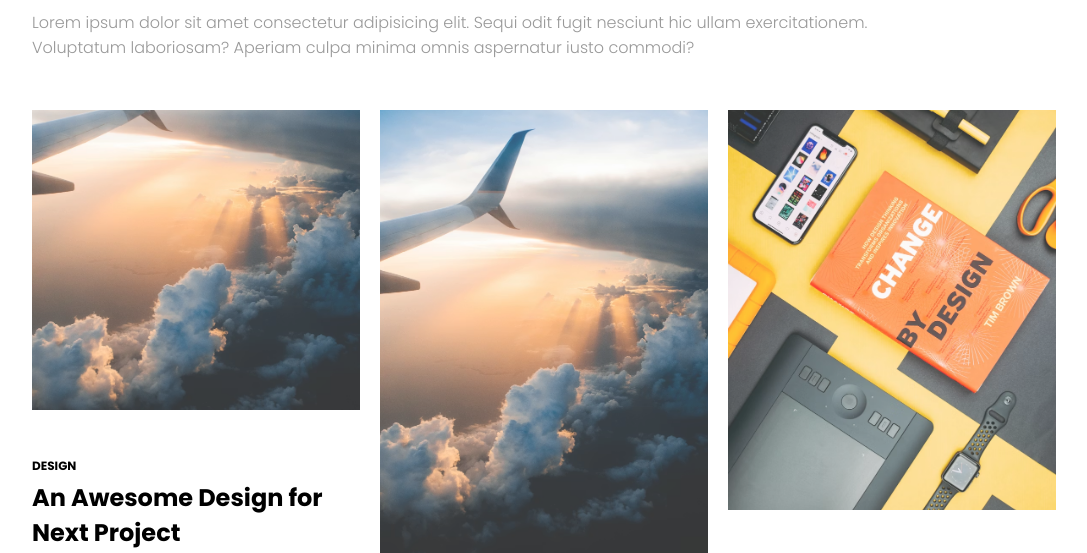
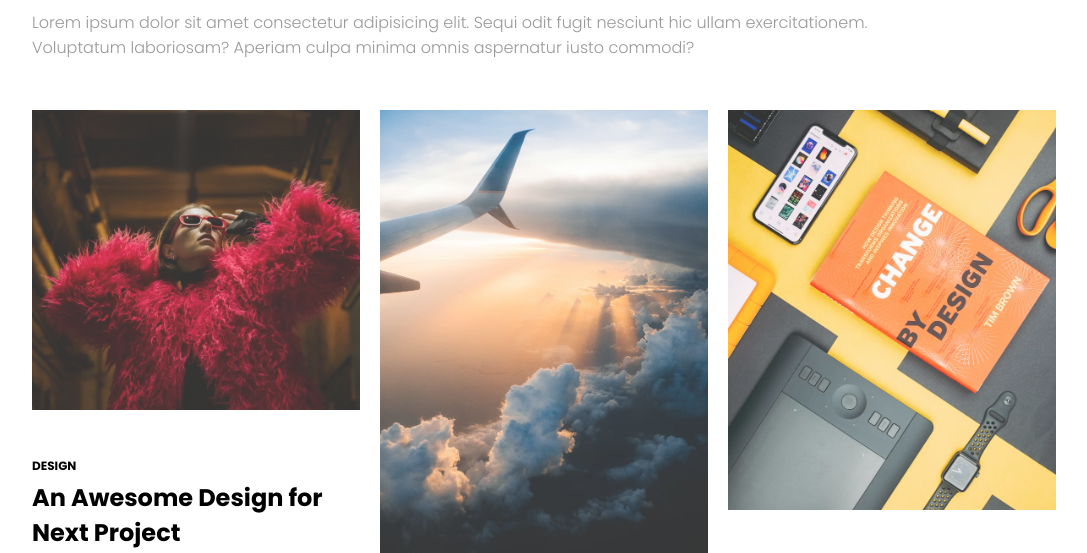
Before and after one commit to Jellu28/Monc-Website, a website: page index.html in a window 1280 px wide. Shown: the part 247-800 px from the top of the page, without its empty margins (96-1183 px from the left). Drawn offline with Linux system fonts and the light colour scheme.

Commit message:
Update index.html

```diff
--- a/index.html
+++ b/index.html
@@ -42,7 +42,7 @@
 
       <div class="articles">
         <div>
-          <img class="image" src="img/pic2.avif" alt="" />
+          <img class="image" src="img/pic1.avif" alt="" />
           <div class="tag">Design</div>
           <h3>
             An Awesome Design for <br />
```
